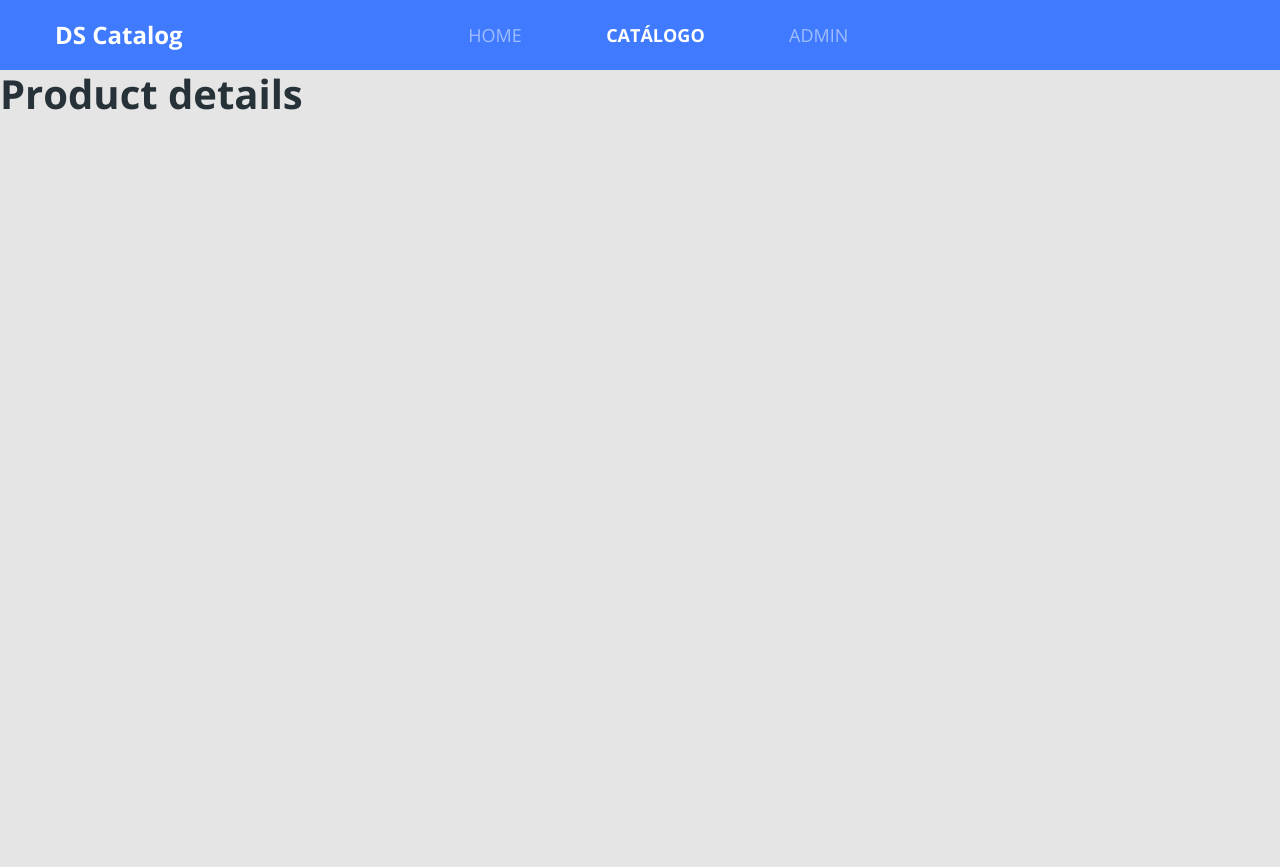
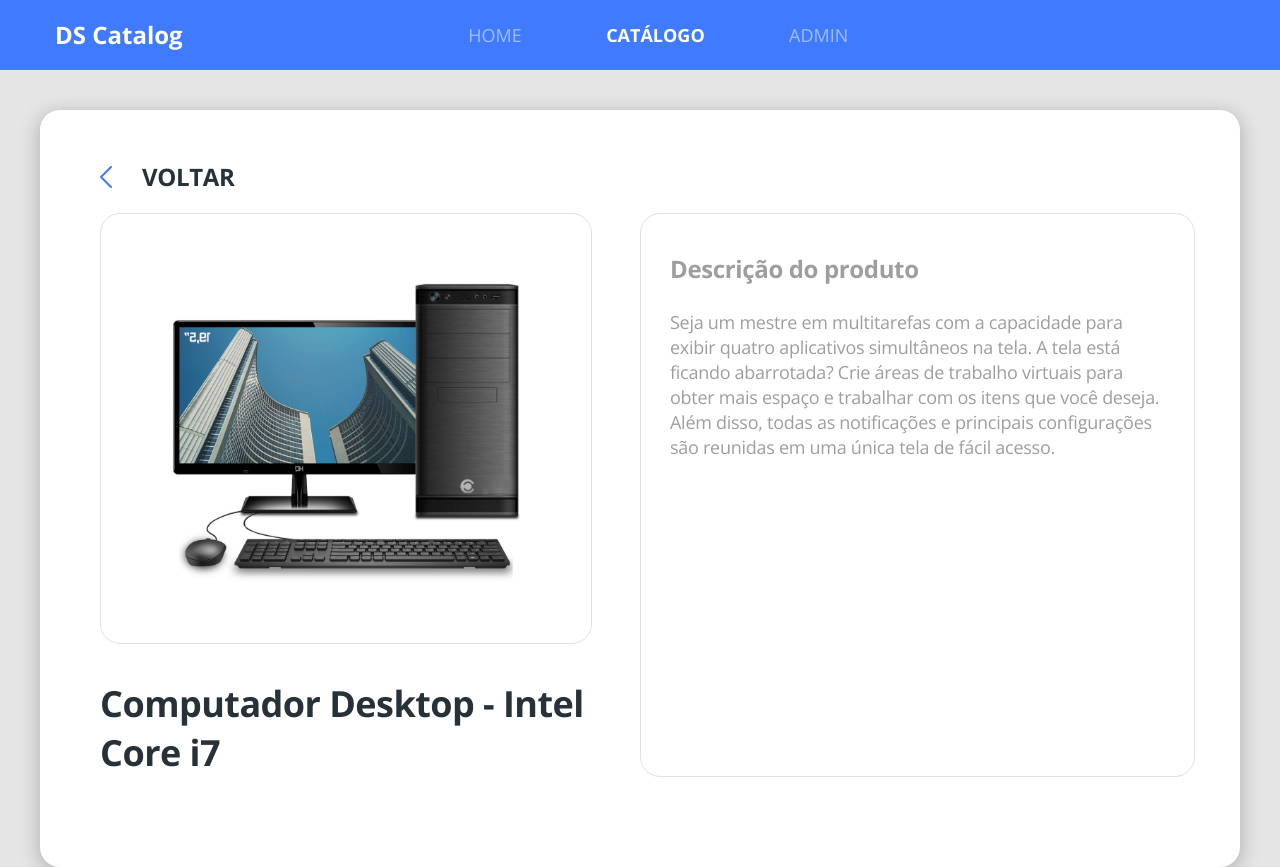
Before and after one commit to Vaszelewski/dscatalog-bootcamp-devsuperior, a React (Create React App) app in the folder front-web/: page /products/1 in a window 1280 px wide. Before the commit the page ends 800 px from the top, so only its background shows below. Built offline with nearby package versions, Linux system fonts and the light colour scheme.

Commit message:
Product details layout and content

```diff
--- a/front-web/src/core/components/Buttonicon/index.tsx
+++ b/front-web/src/core/components/Buttonicon/index.tsx
@@ -1,6 +1,6 @@
 import React from 'react';
 import './styles.scss';
-import { ReactComponent as ArrowIcon} from '../../assets/images/arrow.svg'
+import { ReactComponent as ArrowIcon} from '../../assets/images/arrow.svg';
 
 type Props = {
     text?: string;
--- a/front-web/src/core/components/Buttonicon/styles.scss
+++ b/front-web/src/core/components/Buttonicon/styles.scss
@@ -12,4 +12,5 @@
     display: flex;
     align-items: center;
     justify-content: center;
+    color: #fff;
 }
--- a/front-web/src/pages/Catalog/components/ProductDetails/index.tsx
+++ b/front-web/src/pages/Catalog/components/ProductDetails/index.tsx
@@ -1,6 +1,8 @@
 import React from 'react';
-import { useParams } from 'react-router-dom';
+import { Link, useParams } from 'react-router-dom';
 import './styles.scss';
+import {ReactComponent as ArrowIcon } from '../../../../core/assets/images/arrow.svg'
+import {ReactComponent as ProductImage } from '../../../../core/assets/images/product.svg'
 
 type ParamsType = {
     productId: string;
@@ -10,7 +12,35 @@
     const {productId} = useParams<ParamsType>();
     return (
         <div className="product-details-container">
-            <h1>Product details</h1>
+            <div className="card-base border-radius-20 product-details">
+                <Link to="/products" className="product-details-goback">
+                    <ArrowIcon className="icon-goback" />
+                    <h1 className="text-goback">voltar</h1>
+                </Link>
+                <div className="row">
+                    <div className="col-6 pr-5">
+                        <div className="product-details-card text-center">
+                            <ProductImage className="product-details-image" />
+                        </div>
+                        <h1 className="product-details-name">
+                            Computador Desktop - Intel Core i7
+                        </h1>
+                    </div>
+                    <div className="col-6 product-details-card">
+                        <h1 className="product-description-title">
+                            Descrição do produto
+                        </h1>
+                        <p className="product-description-text">
+                            Seja um mestre em multitarefas com a capacidade para exibir quatro
+                            aplicativos simultâneos na tela. A tela está ficando abarrotada?
+                            Crie áreas de trabalho virtuais para obter mais espaço e trabalhar
+                            com os itens que você deseja. Além disso, todas as notificações e
+                            principais configurações são reunidas em uma única tela de fácil acesso.
+                        </p>
+                    </div>
+
+                </div>
+            </div>
         </div>
 
 
--- a/front-web/src/pages/Catalog/components/ProductDetails/styles.scss
+++ b/front-web/src/pages/Catalog/components/ProductDetails/styles.scss
@@ -0,0 +1,62 @@
+.product-details-container{
+    margin-top: 40px;
+    padding-left: 40px;
+    padding-right: 40px;
+}
+
+.product-details{
+    padding: 50px 60px 90px 60px;
+}
+
+.product-details-goback{
+    display: flex;
+    align-items: center;
+    margin-bottom: 20px;
+}
+
+.icon-goback{
+    color: #407bff;
+    transform: rotate(-180deg);
+    margin-right: 30px;
+}
+
+.text-goback{
+    font-size: 24px;
+    line-height: 33px;
+    letter-spacing: -0.015em;
+    color:#263238;
+    text-transform: uppercase;
+}
+
+.product-details-card{
+    border-radius: 20px;
+    border: 1px solid #e1e1e1;
+    padding: 38px 29px;
+}
+
+.product-details-image{
+    width: 353px;
+    height: 353px;
+}
+
+.product-description-title{
+    font-size: 24px;
+    line-height: 33px;
+    letter-spacing: -0.015em;
+    color:#9e9e9e;
+    margin-bottom: 25px;
+}
+
+.product-description-text{
+    font-size: 18px;
+    line-height: 25px;
+    letter-spacing: -0.015em;
+    color:#9e9e9e;
+}
+
+.product-details-name{
+    font-size: 36px;
+    line-height: 49px;
+    letter-spacing: -0.015em;
+    margin-top: 35px;
+}
```
Also changed, not shown: front-web/src/core/assets/images/arrow.svg.
